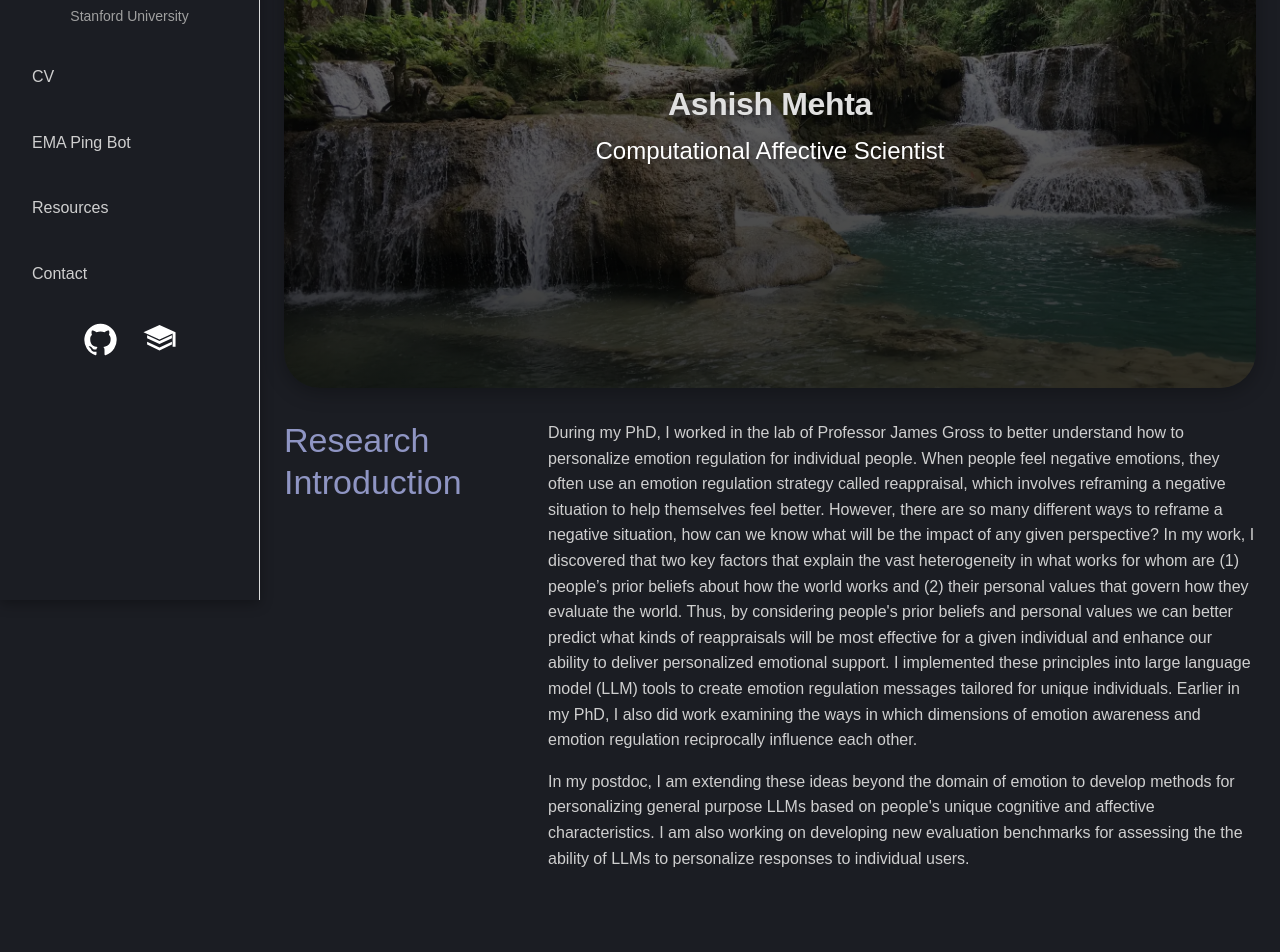
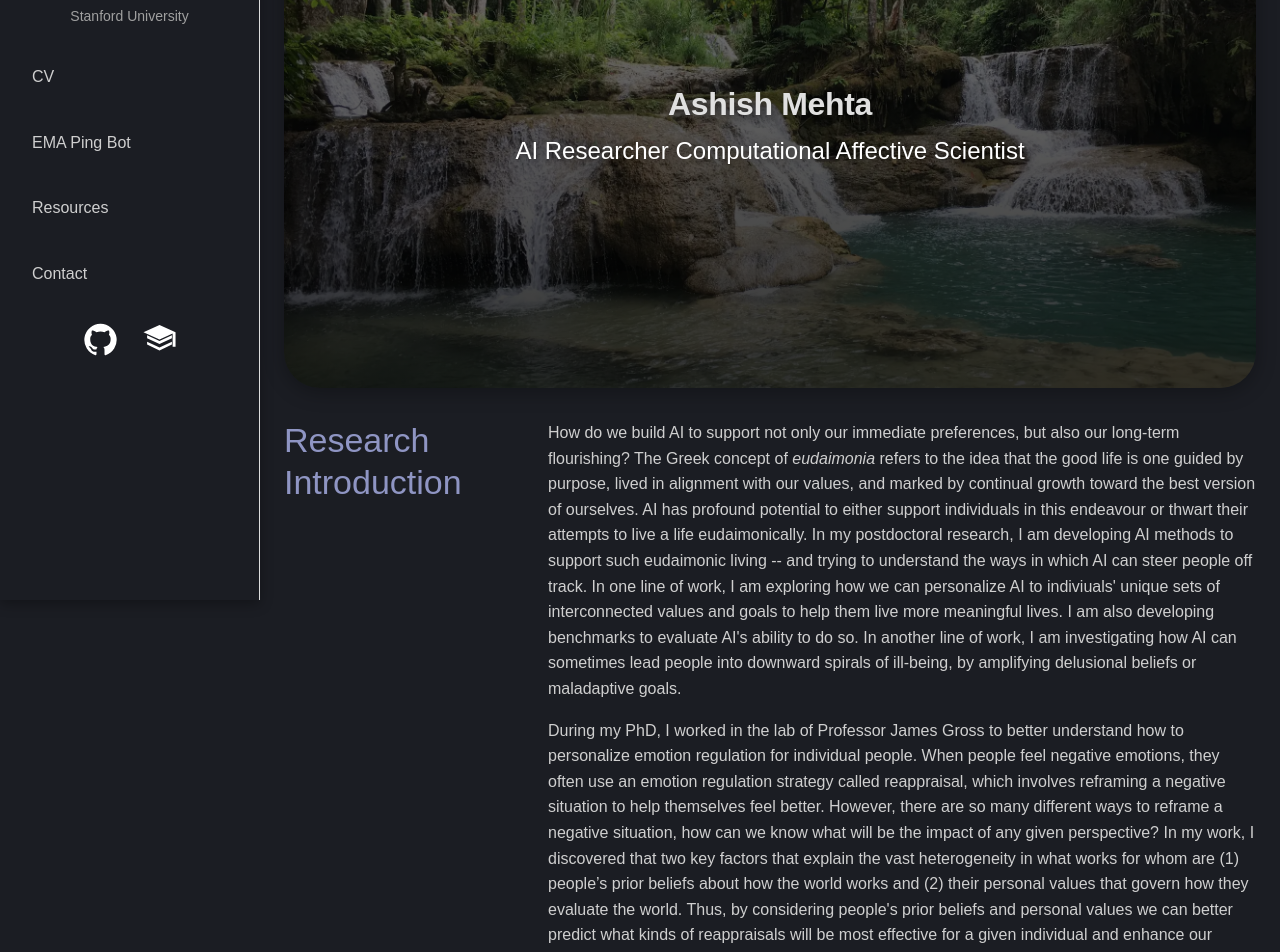
Before and after one commit to ashishkab0b/personal_site_jan2025, a React (Vite) app in the folder react_frontend/: page / in a window 1280 px wide. Shown: the part 200-1152 px from the top of the page. Built offline with nearby package versions, Linux system fonts and the light colour scheme.

Commit message:
updated intro

```diff
--- a/react_frontend/src/components/Hero.jsx
+++ b/react_frontend/src/components/Hero.jsx
@@ -65,6 +65,7 @@ export default function Hero() {
         }}
         onClick={handleOpen} // Open dialog on click
       >
+        AI Researcher
         Computational Affective Scientist
       </Typography>
 
--- a/react_frontend/src/components/ResearchIntro.jsx
+++ b/react_frontend/src/components/ResearchIntro.jsx
@@ -41,10 +41,11 @@ export default function ResearchIntro() {
     }}
     >
     <Typography component="p">
+      How do we build AI to support not only our immediate preferences, but also our long-term flourishing? The Greek concept of <span style={{ fontStyle: "italic" }}>eudaimonia</span> refers to the idea that the good life is one guided by purpose, lived in alignment with our values, and marked by continual growth toward the best version of ourselves. AI has profound potential to either support individuals in this endeavour or thwart their attempts to live a life eudaimonically. In my postdoctoral research, I am developing AI methods to support such eudaimonic living -- and trying to understand the ways in which AI can steer people off track. In one line of work, I am exploring how we can personalize AI to indiviuals' unique sets of interconnected values and goals to help them live more meaningful lives. I am also developing benchmarks to evaluate AI's ability to do so. In another line of work, I am investigating how AI can sometimes lead people into downward spirals of ill-being, by amplifying delusional beliefs or maladaptive goals.
+    </Typography>
+
+    <Typography component="p">
     During my PhD, I worked in the lab of Professor James Gross to better understand how to personalize emotion regulation for individual people. When people feel negative emotions, they often use an emotion regulation strategy called reappraisal, which involves reframing a negative situation to help themselves feel better. However, there are so many different ways to reframe a negative situation, how can we know what will be the impact of any given perspective? In my work, I discovered that two key factors that explain the vast heterogeneity in what works for whom are (1) people’s prior beliefs about how the world works and (2) their personal values that govern how they evaluate the world. Thus, by considering people's prior beliefs and personal values we can better predict what kinds of reappraisals will be most effective for a given individual and enhance our ability to deliver personalized emotional support. I implemented these principles into large language model (LLM) tools to create emotion regulation messages tailored for unique individuals. Earlier in my PhD, I also did work examining the ways in which dimensions of emotion awareness and emotion regulation reciprocally influence each other.
-    </Typography>
-    <Typography component="p">
-    In my postdoc, I am extending these ideas beyond the domain of emotion to develop methods for personalizing general purpose LLMs based on people's unique cognitive and affective characteristics. I am also working on developing new evaluation benchmarks for assessing the the ability of LLMs to personalize responses to individual users.
     </Typography>
     </Box>
     </Box>
```
